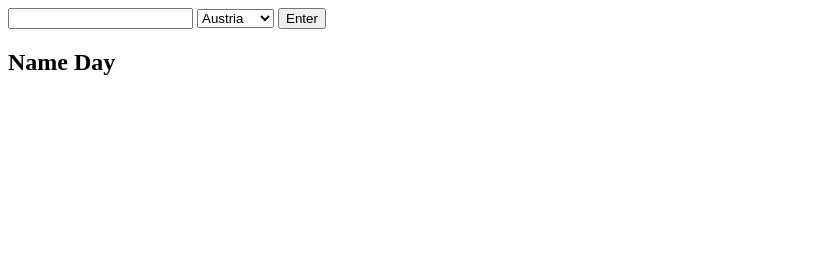
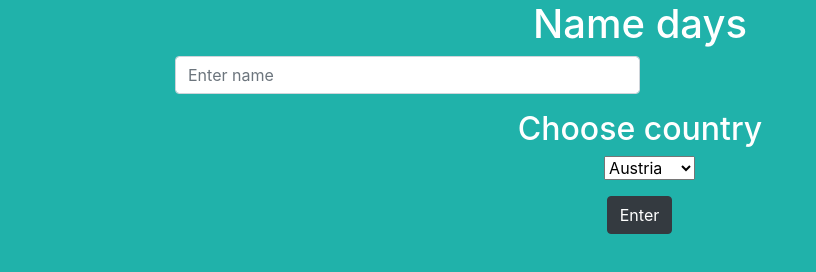
Before and after one commit to bdnaima/namesday-app, a plain HTML site: page index.html in a window 1280 px wide. Shown: the whole page, without its empty margins (0-816 px from the left). Drawn offline with nearby package versions, Linux system fonts and the light colour scheme.

Commit message:
More changes.

```diff
--- a/assets/scripts/app.js
+++ b/assets/scripts/app.js
@@ -19,16 +19,19 @@ buttonEl.addEventListener('click', async function() {
 
     const nameInput = document.querySelector("#nameInput");
 
-    let html = ""
+    let html = "";
     data.results.forEach(async (item) => {
 
         const response = await fetch(`https://api.abalin.net/namedays?&month=${item.month}&day=${item.day}`);
         const result = await response.json();
 
-        html += `<p>${item.name}</p>
-                 <p>${item.month}</p>
-                 <p>${item.day}</p>
-                 <p>${result.data[0].namedays.fr}</p>`;
+        html += `<h1>${item.name}</h1>
+                <h2>Month</h2>
+                <h3>${item.month}</h3>
+                <h2>Day</h2>
+                <h3>${item.day}</h3>
+                <h2>Other names around the world</h2>
+                <p>${result.data[0].namedays}</p>`;
 
         nameInput.innerHTML = html;
 
--- a/assets/styles/style.css
+++ b/assets/styles/style.css
@@ -0,0 +1,66 @@
+
+/* Mobile */
+
+* {
+    box-sizing: border-box;
+    margin: 0;
+    padding: 0;
+}
+
+body {
+    /* background-image: url("../images/background_name.jpg"); */
+    background-color: lightseagreen;
+    color: white;
+}
+
+.container {
+    max-width: 960px;
+    margin-left: auto;
+    margin-right: auto;
+}
+
+.country-option {
+    display: flex;
+    justify-content: center;
+    flex-direction: column;
+}
+
+.country-option h2 {
+    text-align: center;
+}
+
+.country-option select {
+    align-self: center;
+    margin-left: 1.2em;
+    margin-bottom: 1rem;
+}
+
+.input-group-append {
+    justify-content: space-evenly;
+}
+
+h1, h2, h3, p {
+    text-align: center;
+    color: white;
+}
+
+
+#input {
+    text-align: center;
+}
+
+/* Tablet */
+
+@media screen and (min-width: 768px) {
+    .input-group {
+        max-width: 50%;
+    }
+}
+
+/* Desktop */
+
+@media screen and (min-width: 992px) {
+    .input-group {
+        max-width: 50%;
+    }
+}
--- a/index.html
+++ b/index.html
@@ -1,13 +1,26 @@
 <!DOCTYPE html>
 <html lang="en">
+
 <head>
     <meta charset="UTF-8">
     <meta name="viewport" content="width=device-width, initial-scale=1.0">
     <meta http-equiv="X-UA-Compatible" content="ie=edge">
-    <title>Names Day</title>
+    <link rel="stylesheet" href="https://stackpath.bootstrapcdn.com/bootstrap/4.4.1/css/bootstrap.min.css"
+        integrity="sha384-Vkoo8x4CGsO3+Hhxv8T/Q5PaXtkKtu6ug5TOeNV6gBiFeWPGFN9MuhOf23Q9Ifjh" crossorigin="anonymous">
+    <link rel="stylesheet" href="assets/styles/style.css">
+    <title>Names day</title>
 </head>
+
 <body>
-    <input id="userInput">
+    <main class="container">
+        <h1>Name days</h1>
+
+        <div class="input-group mb-3">
+            <input id="userInput" type="text" class="form-control" placeholder="Enter name"
+                aria-label="Recipient's username" aria-describedby="button-addon2">
+        </div>
+        <div class="country-option">
+        <h2>Choose country</h2>
             <select id="userInputCountry">
                 <option value="at">Austria</option>
                 <option value="hr">Croatia</option>
@@ -24,14 +37,20 @@
                 <option value="se">Sweden</option>
                 <option value="us">USA</option>
             </select>
-    <button id="button">Enter</button>
+        </div>
 
-    <h2>Name Day</h2>
+        <div class="input-group-append">
+            <button id="button" class="btn btn-dark" type="button">Enter</button>
+        </div>
+
+
         <div id="nameInput">
 
         </div>
 
         <script src="assets/scripts/namesdayabalin.js"></script>
         <script src="assets/scripts/app.js"></script>
+    </main>
 </body>
+
 </html>
```
Also changed, not shown: assets/images/background_name.jpg (added), 1 other file. Lines whose indentation alone changed are shown as unchanged.
